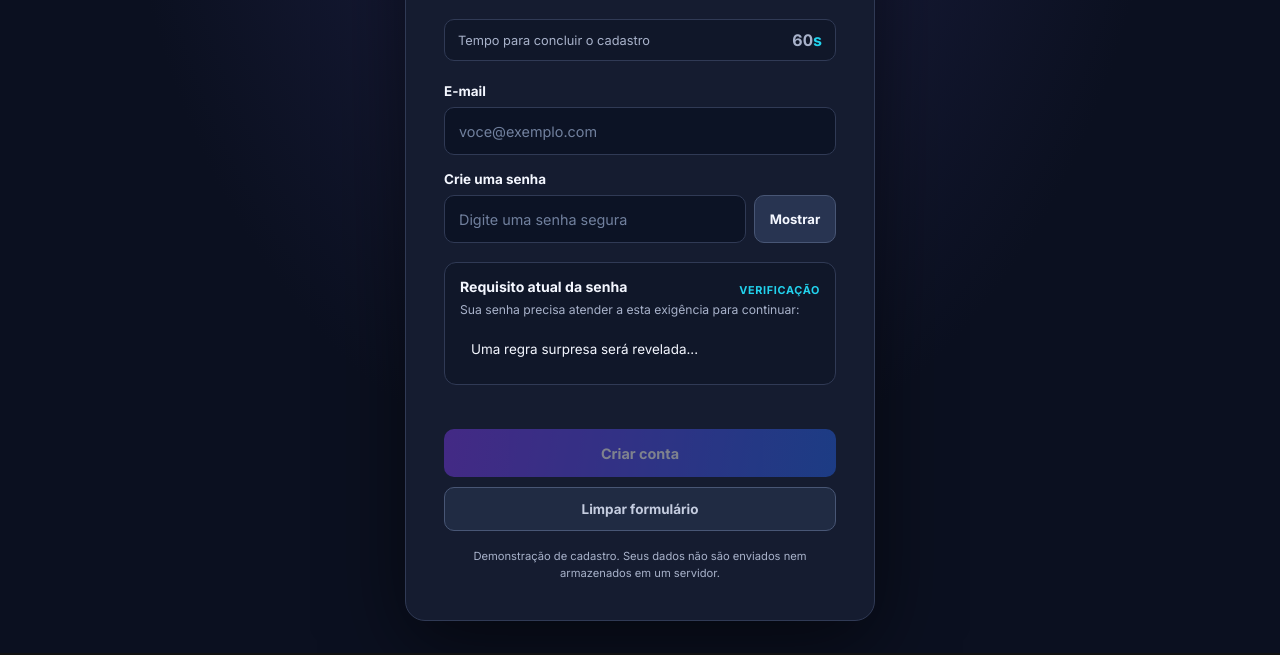
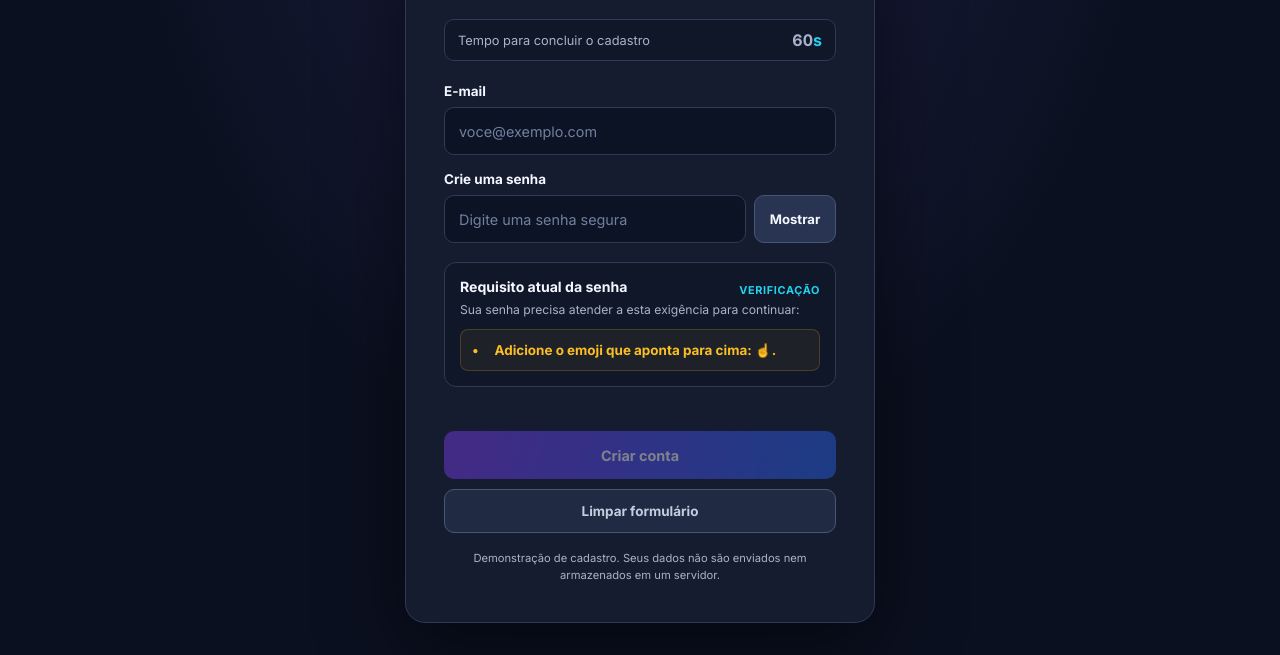
Before and after one commit to jphs682/desafio, a plain HTML site: page index.html in a window 1280 px wide. Shown: the part 258-913 px from the top of the page. Drawn offline with Linux system fonts and the light colour scheme.

Commit message:
Carrega motor de regras antes da aplicação

```diff
--- a/index.html
+++ b/index.html
@@ -7,6 +7,7 @@
   <meta name="theme-color" content="#0b1020">
   <title>Desafio da Senha 🔐</title>
   <link rel="stylesheet" href="style.css">
+  <script src="regras.js" defer></script>
   <script src="script.js" defer></script>
 </head>
 <body>
```
